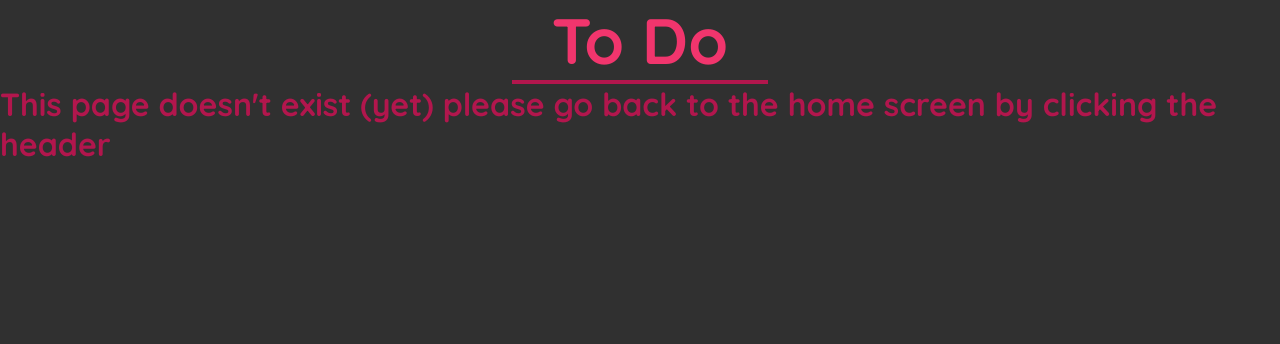
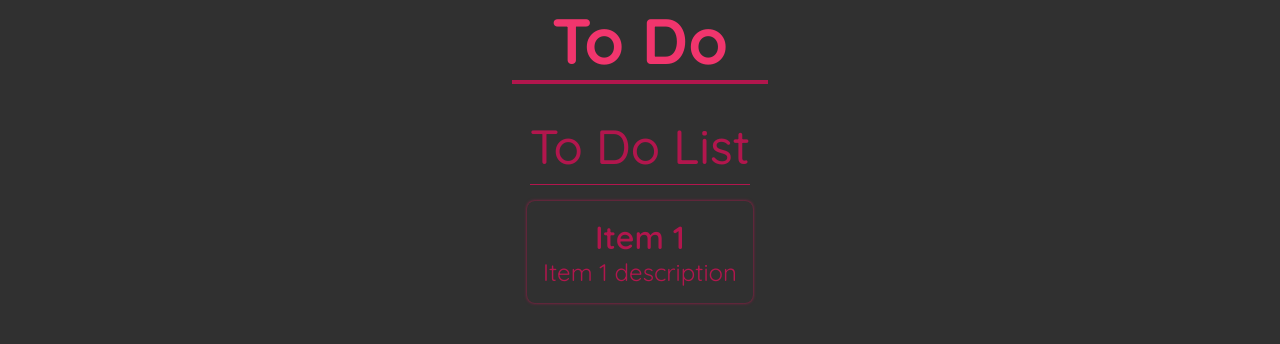
Before and after one commit to DiegoGoethals/To-Do-app, a React (Create React App) app: page /1/1 in a window 1280 px wide. Shown: the top 344 px of the page. Built offline with nearby package versions, Linux system fonts and the light colour scheme.

Commit message:
Made all routes needed

```diff
--- a/src/App.js
+++ b/src/App.js
@@ -1,6 +1,7 @@
 import Home from './Home';
 import Header from './Header';
 import Lists from './Lists';
+import ToDos from './ToDos';
 import { BrowserRouter as Router, Route, Routes } from 'react-router-dom';
 
 function App() {
@@ -12,6 +13,7 @@ function App() {
           <Routes>
             <Route exact path='/' element={<Home itemType={"categories"}/>}/>
             <Route exact path='/:category' element={<Lists itemType={"to do lists"}/>}/>
+            <Route exact path='/:category/:list' element={<ToDos itemType={"to do lists"}/>}/>
             <Route path='*' element={<h1>This page doesn't exist (yet) please go back to the home screen by clicking the header</h1>}/>
           </Routes>
         </div>
--- /dev/null
+++ b/src/ToDos.js
@@ -0,0 +1,19 @@
+import './Categorylist.css';
+
+function ToDos() {
+    return (
+        <div className="items">
+            <h2>To Do List</h2>
+            <ul className="list">
+                <li className="item">
+                    <div>
+                        <h3>Item 1</h3>
+                        <p>Item 1 description</p>
+                    </div>
+                </li>
+            </ul>
+        </div>
+    );
+}
+
+export default ToDos;
```
